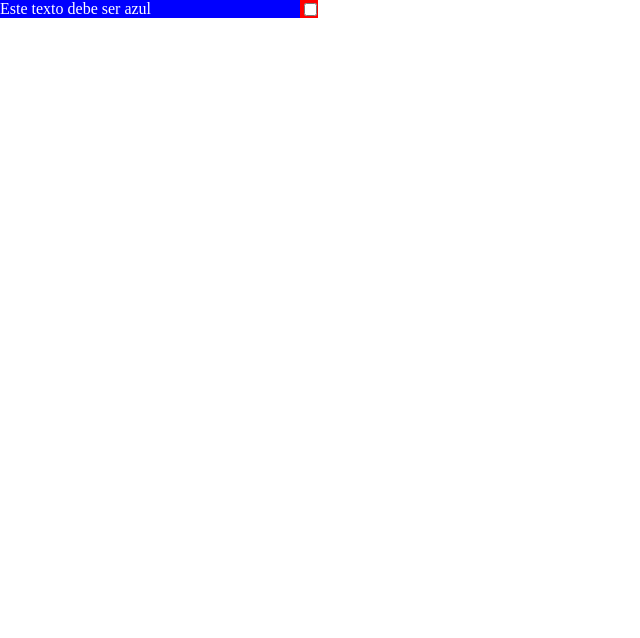
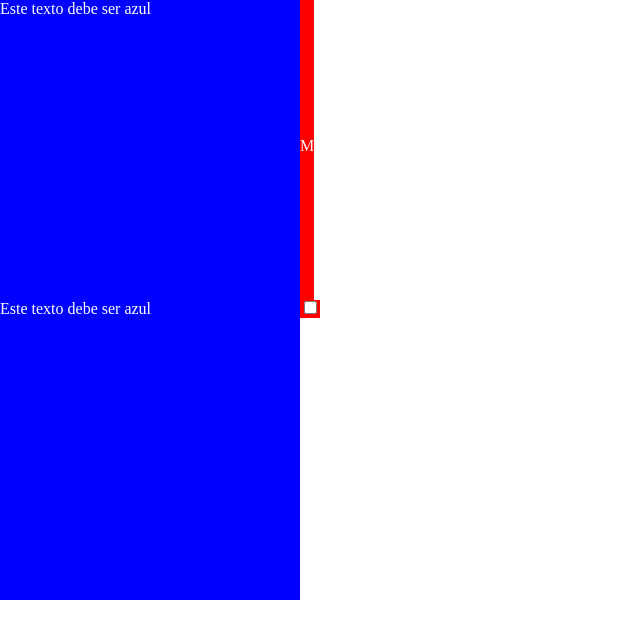
Before and after one commit to jalmada/metafield, a website built with webpack: page src/index.html in a window 1280 px wide. Shown: the whole page, without its empty margins (0-640 px from the left). Built offline with nearby package versions, Linux system fonts and the light colour scheme.

Commit message:
Modified height settings to adjust to parent element or not

```diff
--- a/src/index.html
+++ b/src/index.html
@@ -6,9 +6,13 @@
     <link rel="stylesheet/less" type="text/css" href="theme/main.less" />
   </head>
   <body>
-    <div id="metafield" class="test-container-noinput">
+    <div id="metafielddiv" class="test-container-noinput">
       Este texto debe ser azul
     </div>
+    <div id="metafieldcheckbox" class="test-container-noinput">
+      Este texto debe ser azul
+    </div>
+
     <script src="main.js"></script>
   </body>
 </html>
--- a/src/main/MetaField.js
+++ b/src/main/MetaField.js
@@ -1,10 +1,13 @@
 export default class MetaField {
-  constructor(selector, type = 0) {
+  constructor(selector, type = 0, adjustHeight = false) {
     this._types = ['div','checkbox'];
     this._type = type;
     this._element = document.querySelector(selector);
+    this._adjustHeight = adjustHeight;
     this.addMetaBox(this._type);
   }
+
+
 
   set Type(value) {
 
@@ -42,15 +45,16 @@ export default class MetaField {
     }
 
     var rect = this._element.getBoundingClientRect();
+    var controlRect = this._metaControl.getBoundingClientRect();
 
     this._metaBox.style.cssText = `position: absolute;
                                   top: ${rect.top}px;
                                   left: ${rect.left + rect.width}px;
-                                  color: white;
-                                  width:${rect.height}px;
-                                  height:${rect.height}px;
-                                  background-color: red;
-                                  float: left`;
+                                  color: white;` +
+                                  (this._adjustHeight ? `height:${rect.height}px;` : ``) +
+                                  `background-color: red;`;
+
+    this._metaControl.style.cssText = `position:relative; margin-top: -13px; top:50%`;
 
     this._metaBox.appendChild(this._metaControl);
     this._element.parentNode.insertBefore(this._metaBox, this._element.nextSibling);
--- a/src/main/main.js
+++ b/src/main/main.js
@@ -2,7 +2,9 @@
 
 import MetaField from "./MetaField";
 
-const metaField = new MetaField('#metafield',1);
+const metaFieldDiv = new MetaField('#metafielddiv',0, true);
+const metaFieldCheckbox = new MetaField('#metafieldcheckbox',1);
+
 
 //window.setInterval(
 //  () => {
--- a/src/theme/main.less
+++ b/src/theme/main.less
@@ -7,7 +7,8 @@ html, body {
 .test-container-noinput {
   color: white;
   background-color: blue;
-  width: 300px
+  width: 300px;
+  height: 300px;
 }
 
 .BlackTriangle-inner {
```
Also changed, not shown: test/TODO.txt (+8 -2 lines).
